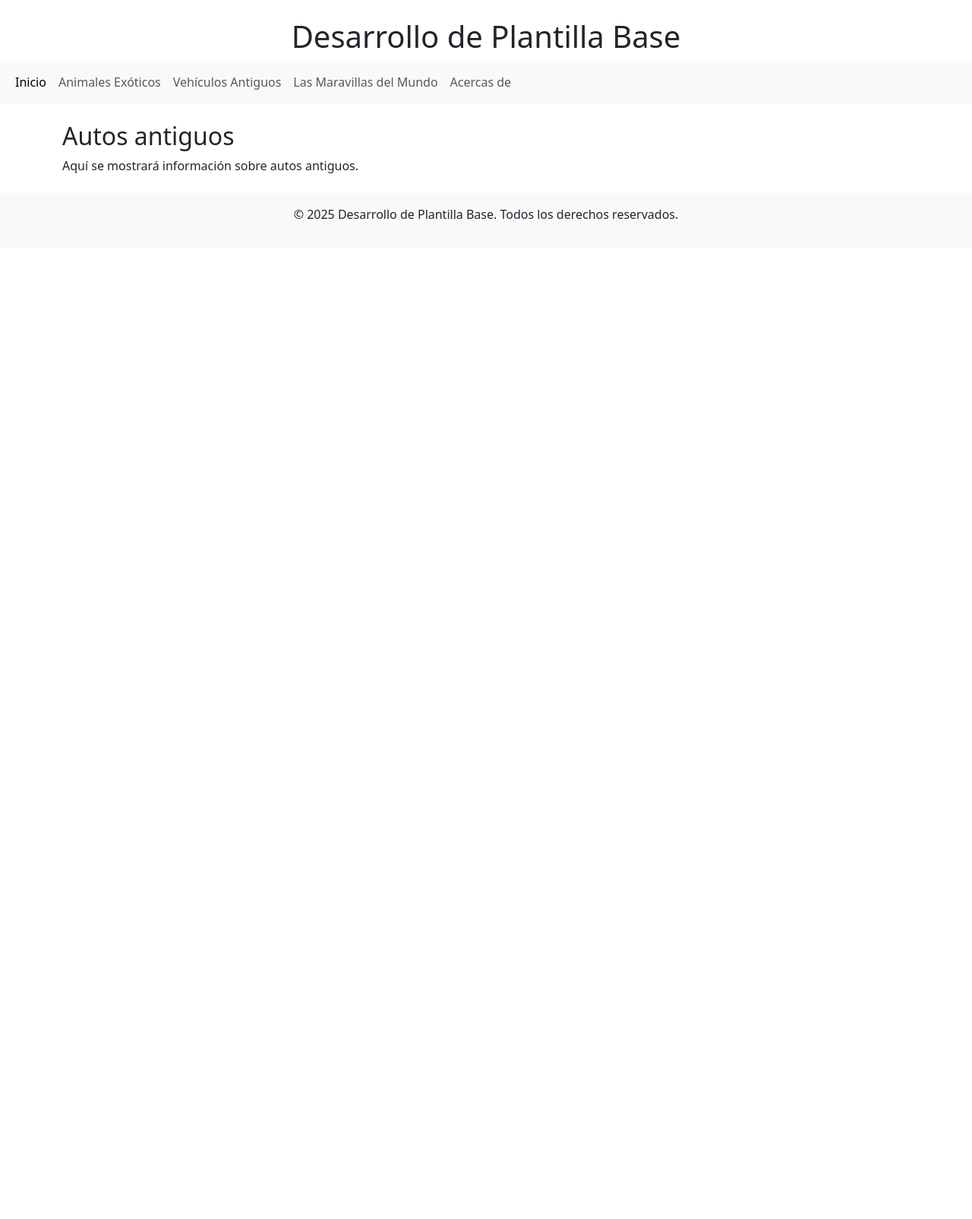
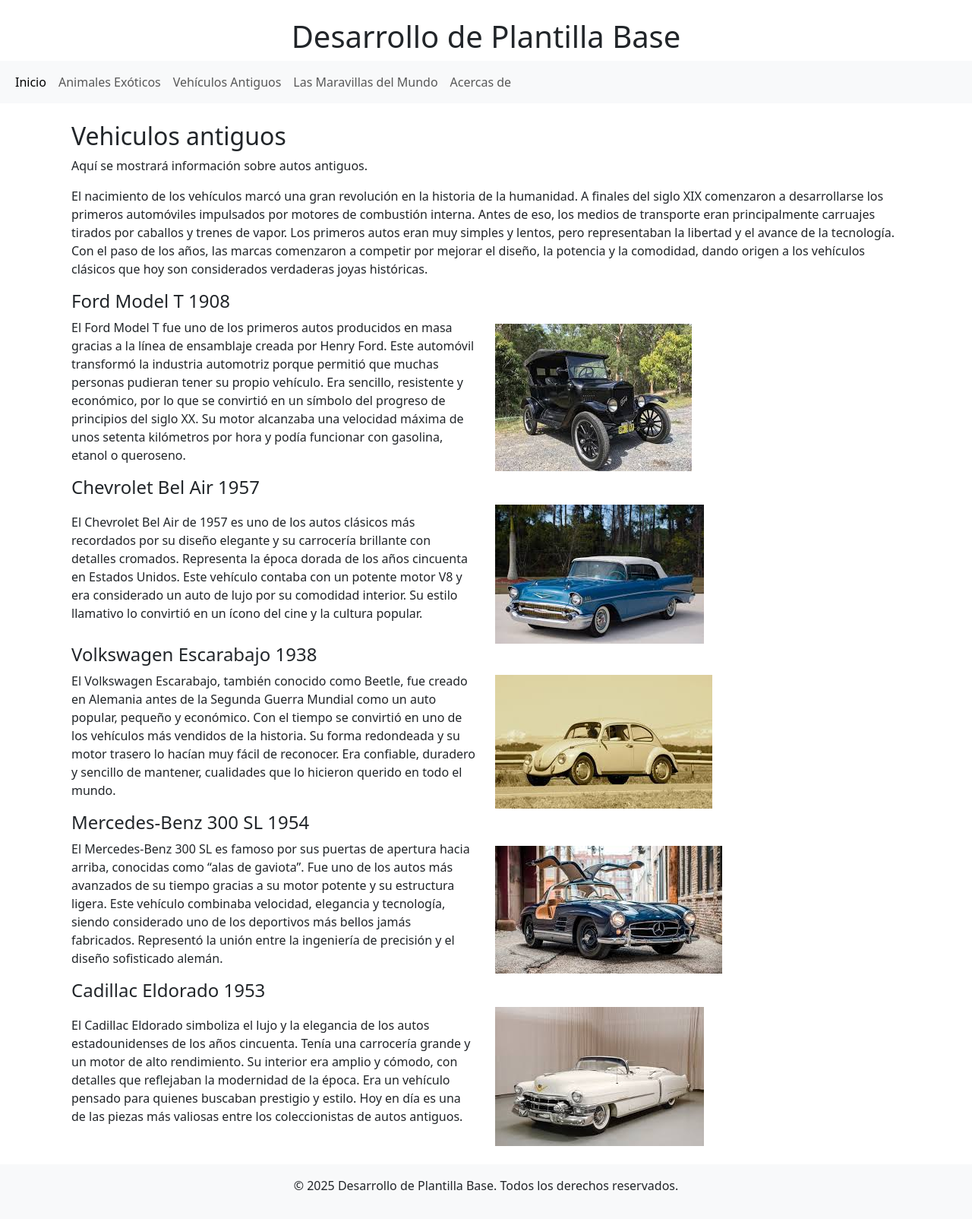
Before and after one commit to CarvajalGael/pagina_plantillas, a Flask app: page /autos in a window 1280 px wide. Shown: the whole page at 76% size. Before the commit the page ends 288 px from the top, so only its background shows below. Run offline with Flask 3, Linux system fonts and the light colour scheme.

Commit message:
actualizacion

```diff
--- a/templates/Animales.html
+++ b/templates/Animales.html
@@ -4,6 +4,7 @@
 <section class="container mt-4">
     <h2>Animales Exóticos</h2>
     <p>Aquí se mostrará información sobre animales acuáticos, terrestres y aéreos.</p>
+    <p>En la página de Animales Exóticos te mostraremos lo maravilloso y diverso que es el reino animal. A continuación tienes información general y fichas para 2 animales acuáticos, 2 terrestres y 2 aéreos. Cada ficha incluye: nombre común, clasificación breve, hábitat, dieta, tamaño aprox., comportamiento, estado de conservación y dato curioso. También agrego sugerencias de imagen o video para cada animal.</p>
 
     <h3>🐠 Animales Acuáticos</h3>
     <h4>Manta raya</h4>
--- a/templates/autos.html
+++ b/templates/autos.html
@@ -2,6 +2,66 @@
 {% extends "base.html" %}
 
 {% block contenido %}
-<h2>Autos antiguos</h2>
-<p>Aquí se mostrará información sobre autos antiguos.</p>
+<section class="container mt-4">
+    <h2>Vehiculos antiguos</h2>
+    <p>Aquí se mostrará información sobre autos antiguos.</p>
+    <p>El nacimiento de los vehículos marcó una gran revolución en la historia de la humanidad. A finales del siglo XIX comenzaron a desarrollarse los primeros automóviles impulsados por motores de combustión interna. Antes de eso, los medios de transporte eran principalmente carruajes tirados por caballos y trenes de vapor. Los primeros autos eran muy simples y lentos, pero representaban la libertad y el avance de la tecnología. Con el paso de los años, las marcas comenzaron a competir por mejorar el diseño, la potencia y la comodidad, dando origen a los vehículos clásicos que hoy son considerados verdaderas joyas históricas.</p>
+
+
+    <h4>Ford Model T 1908</h4>
+
+    <div class="row align-items-center">
+        <div class="col-md-6">
+            <p>El Ford Model T fue uno de los primeros autos producidos en masa gracias a la línea de ensamblaje creada por Henry Ford. Este automóvil transformó la industria automotriz porque permitió que muchas personas pudieran tener su propio vehículo. Era sencillo, resistente y económico, por lo que se convirtió en un símbolo del progreso de principios del siglo XX. Su motor alcanzaba una velocidad máxima de unos setenta kilómetros por hora y podía funcionar con gasolina, etanol o queroseno.</p>
+        </div>
+
+        <div class="col-md-6">
+            <img src="{{ url_for('static', filename='img/1908.jpeg') }}" alt="Manta raya" class="img-fluid" />
+        </div>
+
+        <h4>Chevrolet Bel Air 1957</h4>
+
+        <div class="col-md-6">
+            <p>El Chevrolet Bel Air de 1957 es uno de los autos clásicos más recordados por su diseño elegante y su carrocería brillante con detalles cromados. Representa la época dorada de los años cincuenta en Estados Unidos. Este vehículo contaba con un potente motor V8 y era considerado un auto de lujo por su comodidad interior. Su estilo llamativo lo convirtió en un ícono del cine y la cultura popular.</p>
+        </div>
+
+        <div class="col-md-6">
+            <img src="{{ url_for('static', filename='img/1957.jpeg') }}" alt="Manta raya" class="img-fluid" />
+        </div>
+    </div>
+
+        <h4>Volkswagen Escarabajo 1938</h4>
+
+    <div class="row align-items-center">
+        <div class="col-md-6">
+            <p>El Volkswagen Escarabajo, también conocido como Beetle, fue creado en Alemania antes de la Segunda Guerra Mundial como un auto popular, pequeño y económico. Con el tiempo se convirtió en uno de los vehículos más vendidos de la historia. Su forma redondeada y su motor trasero lo hacían muy fácil de reconocer. Era confiable, duradero y sencillo de mantener, cualidades que lo hicieron querido en todo el mundo.</p>
+        </div>
+
+        <div class="col-md-6">
+            <img src="{{ url_for('static', filename='img/1938.jpeg') }}" alt="Manta raya" class="img-fluid" />
+        </div>
+
+        <h4>Mercedes-Benz 300 SL 1954</h4>
+
+        <div class="col-md-6">
+            <p>El Mercedes-Benz 300 SL es famoso por sus puertas de apertura hacia arriba, conocidas como “alas de gaviota”. Fue uno de los autos más avanzados de su tiempo gracias a su motor potente y su estructura ligera. Este vehículo combinaba velocidad, elegancia y tecnología, siendo considerado uno de los deportivos más bellos jamás fabricados. Representó la unión entre la ingeniería de precisión y el diseño sofisticado alemán.</p>
+        </div>
+
+        <div class="col-md-6">
+            <img src="{{ url_for('static', filename='img/1954.jpeg') }}" alt="Manta raya" class="img-fluid" />
+        </div>
+    </div>
+
+        <h4>Cadillac Eldorado 1953</h4>
+
+    <div class="row align-items-center">
+        <div class="col-md-6">
+            <p>El Cadillac Eldorado simboliza el lujo y la elegancia de los autos estadounidenses de los años cincuenta. Tenía una carrocería grande y un motor de alto rendimiento. Su interior era amplio y cómodo, con detalles que reflejaban la modernidad de la época. Era un vehículo pensado para quienes buscaban prestigio y estilo. Hoy en día es una de las piezas más valiosas entre los coleccionistas de autos antiguos.</p>
+        </div>
+
+        <div class="col-md-6">
+            <img src="{{ url_for('static', filename='img/1953.jpeg') }}" alt="Manta raya" class="img-fluid" />
+        </div>
+    </div>
+</section>
 {% endblock %}
```
Also changed, not shown: templates/acercas.html (+3 -4 lines).
